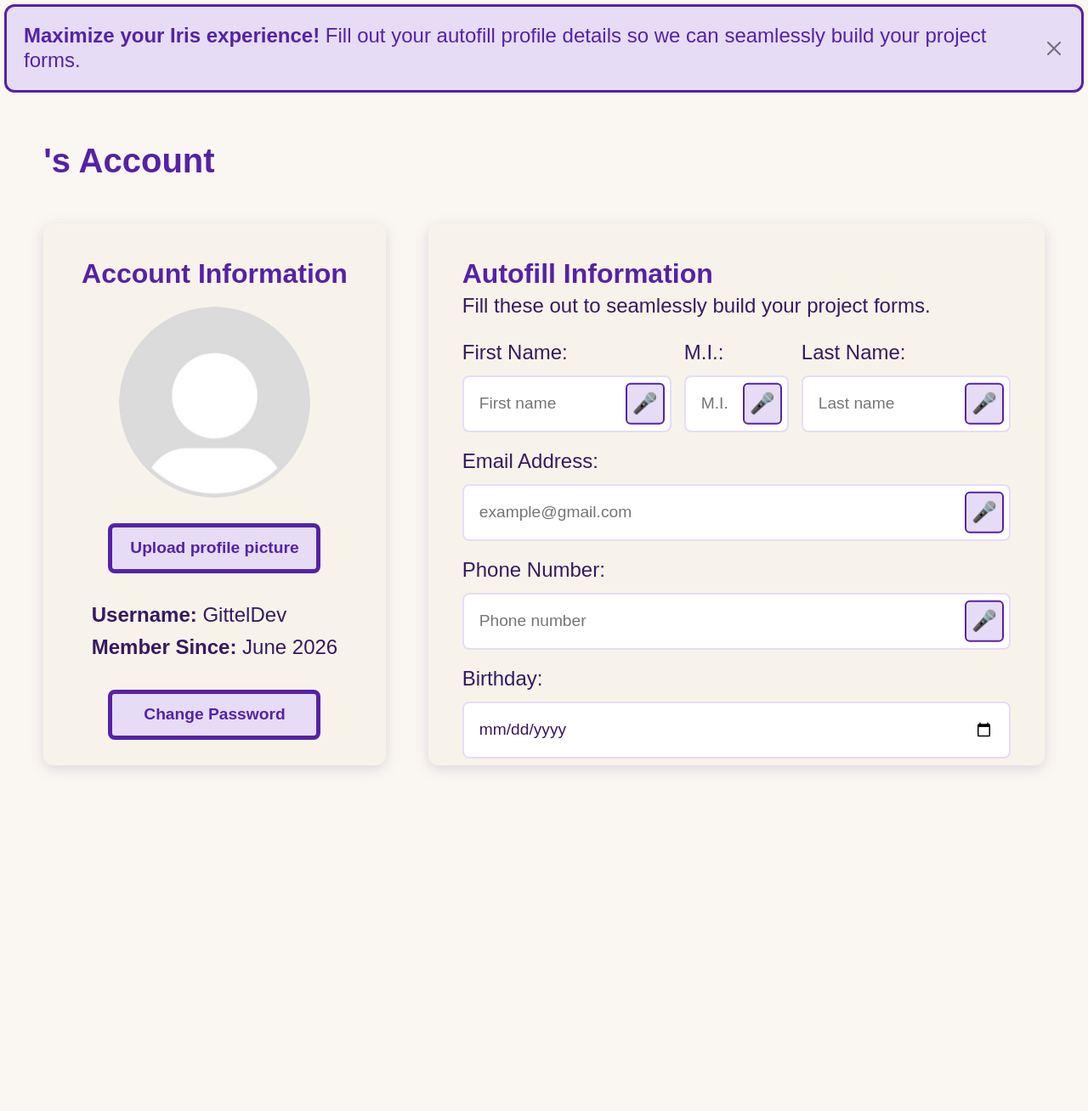
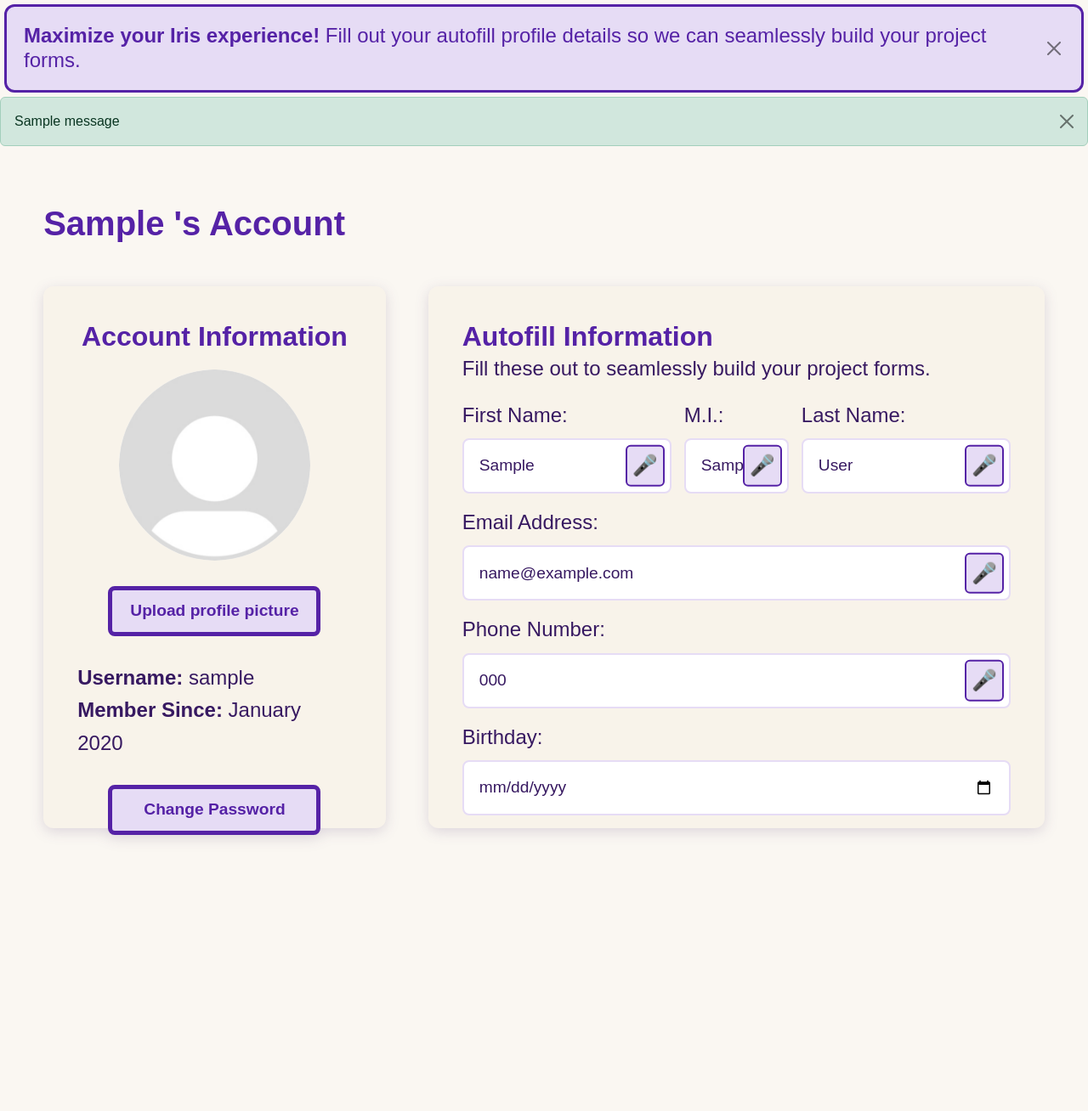
Before and after one commit to gittel-rosenblatt/iris, a Flask app: page /profile in a window 1280 px wide. Shown: the part 94-1402 px from the top of the page at 85% size. Run offline with Flask 3, Linux system fonts and the light colour scheme; the visitor is signed in with stand-in values (Sample User, id 1); tables that the repository leaves empty hold one stand-in row (values such as "Sample post"); one stand-in notice (Sample message) is shown.

Commit message:
Make profile update work and add user account creation timestamp

```diff
--- a/app.py
+++ b/app.py
@@ -1,5 +1,5 @@
 import os
-from datetime import timedelta
+from datetime import timedelta, datetime, timezone
 from dotenv import load_dotenv
 from flask import Flask, flash, redirect, render_template, request, session, url_for, jsonify
 from flask_mailman import EmailMultiAlternatives, Mail
@@ -32,6 +32,7 @@ mail.init_app(app)
 
 class User(db.Model):
     id = db.Column(db.Integer, primary_key=True)
+    created_at = db.Column(db.DateTime, default=lambda: datetime.now(timezone.utc))
     username = db.Column(db.String(80), unique=True, nullable=False)
     password_hash = db.Column(db.String(120), nullable=False)
 
@@ -49,6 +50,14 @@ class User(db.Model):
     city = db.Column(db.String(50), nullable=True)
     state = db.Column(db.String(2), nullable=True)
     zip_code = db.Column(db.String(10), nullable=True)
+
+STATES = [
+        "AL", "AK", "AZ", "AR", "CA", "CO", "CT", "DE", "FL", "GA",
+        "HI", "ID", "IL", "IN", "IA", "KS", "KY", "LA", "ME", "MD",
+        "MA", "MI", "MN", "MS", "MO", "MT", "NE", "NV", "NH", "NJ",
+        "NM", "NY", "NC", "ND", "OH", "OK", "OR", "PA", "RI", "SC",
+        "SD", "TN", "TX", "UT", "VT", "VA", "WA", "WV", "WI", "WY"
+    ]
 
 with app.app_context():
     db.create_all()
@@ -98,10 +107,10 @@ def signup():
         confirm_password = request.form.get('confirm_password')
         email = request.form.get('email').strip().lower()
 
-        user = User.query.filter_by(username=username).first()
+        user_check = User.query.filter_by(username=username).first()
         email_check = User.query.filter_by(email=email).first()
 
-        if user or email_check:
+        if user_check or email_check:
             flash(f"Username or email already in use. Please log in.", "danger")
             return redirect(url_for('signup'))
         elif password != confirm_password:
@@ -248,7 +257,9 @@ def profile():
     if 'user' not in session:
         return redirect(url_for('login'))
 
-    return render_template('profile.html')
+    current_user = User.query.filter_by(username=session['user']).first()
+
+    return render_template('profile.html', user=current_user, states=STATES)
 
 @app.route("/contact-and-faqs")
 def contact():
@@ -264,6 +275,33 @@ def update_profile():
     if 'user' not in session:
         return redirect(url_for('login'))
 
+    def clean_input(field_name):
+        value = request.form.get(field_name, '').strip()
+        return value if value else None
+
+    current_user = User.query.filter_by(username=session['user']).first()
+
+    email = request.form.get('email', '').strip().lower()
+    email_check = User.query.filter_by(email=email).first()
+
+    if email_check and email_check.id != current_user.id:
+        flash(f"Email is already in use.", "danger")
+        return redirect(url_for('profile'))
+
+    current_user.email = email
+    current_user.first_name = clean_input('first_name')
+    current_user.last_name = clean_input('last_name')
+    current_user.middle_initial = clean_input('middle_initial')
+    current_user.phone = clean_input('phone')
+    current_user.birthday = clean_input('dob')
+    current_user.street = clean_input('street')
+    current_user.city = clean_input('city')
+    current_user.state = clean_input('state')
+    current_user.zip_code = clean_input('zip')
+
+    db.session.commit()
+
+    flash('Account updated successfully!', 'success')
     return redirect(url_for('profile'))
 
 @app.route('/update-password', methods=['POST'])
--- a/static/css/profile.css
+++ b/static/css/profile.css
@@ -126,9 +126,12 @@ h1, h2 {
 .inline-group-state   { flex: 2; }
 .inline-group-zip     { flex: 3; }
 
-.form-group input, .form-group select {
+.form-group input,
+.form-group select {
     width: 100%;
     box-sizing: border-box;
+    height: 65px;
+    vertical-align: middle;
 }
 
 .btn-cancel {
--- a/static/js/timeout.js
+++ b/static/js/timeout.js
@@ -1,5 +1,7 @@
 const LOGOUT_AFTER_MS = 21600000; // 6 hours
 const WARN_AFTER_MS = 21000000;   // 5 hours and 50 minutes
+// const LOGOUT_AFTER_MS = 30000; // 30 sedconds - debugging
+// const WARN_AFTER_MS = 15000;   // 15 seconds - debugging
 
 let warnTimer = setTimeout(showAccessibleWarning, WARN_AFTER_MS);
 let logoutTimer = setTimeout(forceLogout, LOGOUT_AFTER_MS);
@@ -14,6 +16,7 @@ function showAccessibleWarning() {
     warningModal.show();
 
     let secondsLeft = 600; // 10 minutes in seconds
+    // let secondsLeft = 15; // 15 seconds - debugging
 
     countdownTimer = setInterval(() => {
         secondsLeft--;
--- a/templates/profile.html
+++ b/templates/profile.html
@@ -82,12 +82,25 @@
         </div>
     </div>
 
+    {% with messages = get_flashed_messages(with_categories=true) %}
+        {% if messages %}
+            <div class="flash-messages">
+            {% for category, message in messages %}
+                <div class="alert alert-{{ category }} alert-dismissible fade show" role="alert">
+                    {{ message }}
+                    <button type="button" class="btn-close" data-bs-dismiss="alert" aria-label="Close"></button>
+                </div>
+            {% endfor %}
+            </div>
+        {% endif %}
+    {% endwith %}
+
     <div class="profile-main" id="focus" tabindex="-1">
         <div class="welcome-header">
-            <h1>{% if first_name %}
-                    {{ first_name }}
+            <h1>{% if user.first_name %}
+                    {{ user.first_name }}
                 {% else %}
-                    {{ username }}
+                    {{ user.username }}
                 {% endif %}'s Account
             </h1>
         </div>
@@ -101,9 +114,8 @@
                     <input type="file" id="pfpInput" accept="image/*" style="display: none;">
                 </div>
                 <div class="account-meta">
-                    <p><strong>Username:</strong> GittelDev</p>
-                    <p><strong>Member Since:</strong> June 2026</p>
-                </div>
+                    <p><strong>Username:</strong> {{ user.username }}</p>
+                    <p><strong>Member Since:</strong> {{ user.created_at.strftime('%B %Y') if user.created_at else 'N/A' }}</p>                </div>
                 <button type="button" class="account-btn" id="changePassword">Change Password</button>
             </section>
 
@@ -121,6 +133,7 @@
                             type="text"
                             id="first-name"
                             name="first_name"
+                            value="{{ user.first_name or '' }}"
                             placeholder="First name"
                             >
                         </div>
@@ -132,6 +145,7 @@
                             id="middle-initial"
                             name="middle_initial"
                             maxlength="1"
+                            value="{{ user.middle_initial or '' }}"
                             placeholder="M.I."
                             >
                         </div>
@@ -142,6 +156,7 @@
                             type="text"
                             id="last-name"
                             name="last_name"
+                            value="{{ user.last_name or '' }}"
                             placeholder="Last name"
                             >
                         </div>
@@ -149,11 +164,12 @@
 
                     <!-- Email Field -->
                     <div class="form-group">
-                        <label for="autofill-email">Email Address:</label>
+                        <label for="email">Email Address:</label>
                         <input
                         type="email"
-                        id="autofill-email"
-                        name="autofill_email"
+                        id="email"
+                        name="email"
+                        value="{{ user.email or '' }}"
                         placeholder="example@gmail.com"
                         >
                     </div>
@@ -165,6 +181,7 @@
                         type="tel"
                         id="phone"
                         name="phone"
+                        value="{{ user.phone or '' }}"
                         placeholder="Phone number"
                         >
                     </div>
@@ -176,6 +193,7 @@
                         type="date"
                         id="dob"
                         name="dob"
+                        value="{{ user.birthday or '' }}"
                         >
                     </div>
 
@@ -184,8 +202,9 @@
                         <label for="address">Street Address:</label>
                         <input
                         type="text"
-                        id="address"
-                        name="address"
+                        id="street"
+                        name="street"
+                        value="{{ user.street or '' }}"
                         placeholder="Street address"
                         >
                     </div>
@@ -198,6 +217,7 @@
                             type="text"
                             id="city"
                             name="city"
+                            value="{{ user.city or '' }}"
                             placeholder="City"
                             >
                         </div>
@@ -205,11 +225,10 @@
                         <div class="form-group inline-group-state">
                             <label for="state">State:</label>
                             <select id="state" class="select" name="state">
-                                <option value="" disabled selected>Select...</option>
-                                <option value="NY">NY</option>
-                                <option value="AK">AK</option>
-                                <option value="FL">FL</option>
-                                <option value="CA">CA</option>
+                                <option value="" disabled {{ 'selected' if not user.state }}>Select...</option>
+                                {% for state in states %}
+                                    <option value="{{ state }}" {{ 'selected' if state == user.state }}>{{ state }}</option>
+                                {% endfor %}
                             </select>
                         </div>
 
@@ -219,6 +238,7 @@
                             type="text"
                             id="zip"
                             name="zip"
+                            value="{{ user.zip_code or '' }}"
                             placeholder="Zip code"
                             >
                         </div>
```
Also changed, not shown: 1 other file.
